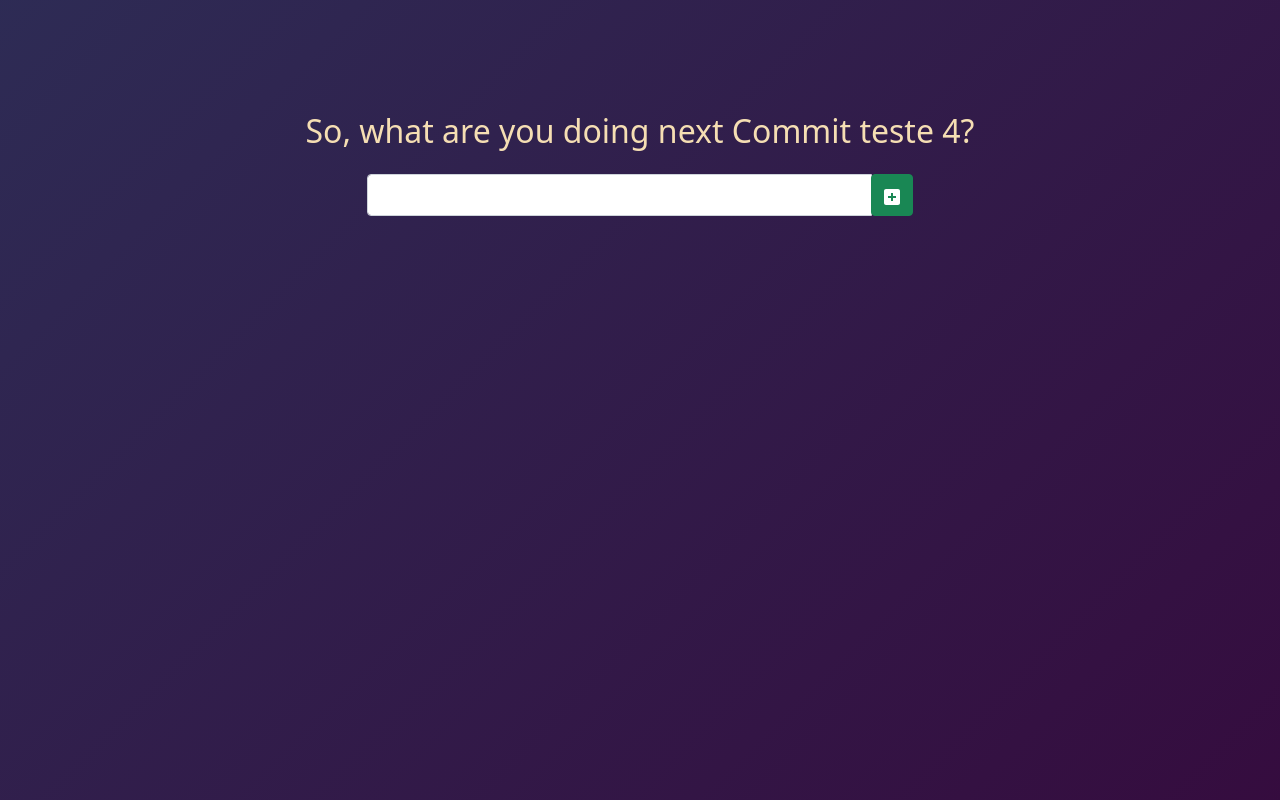
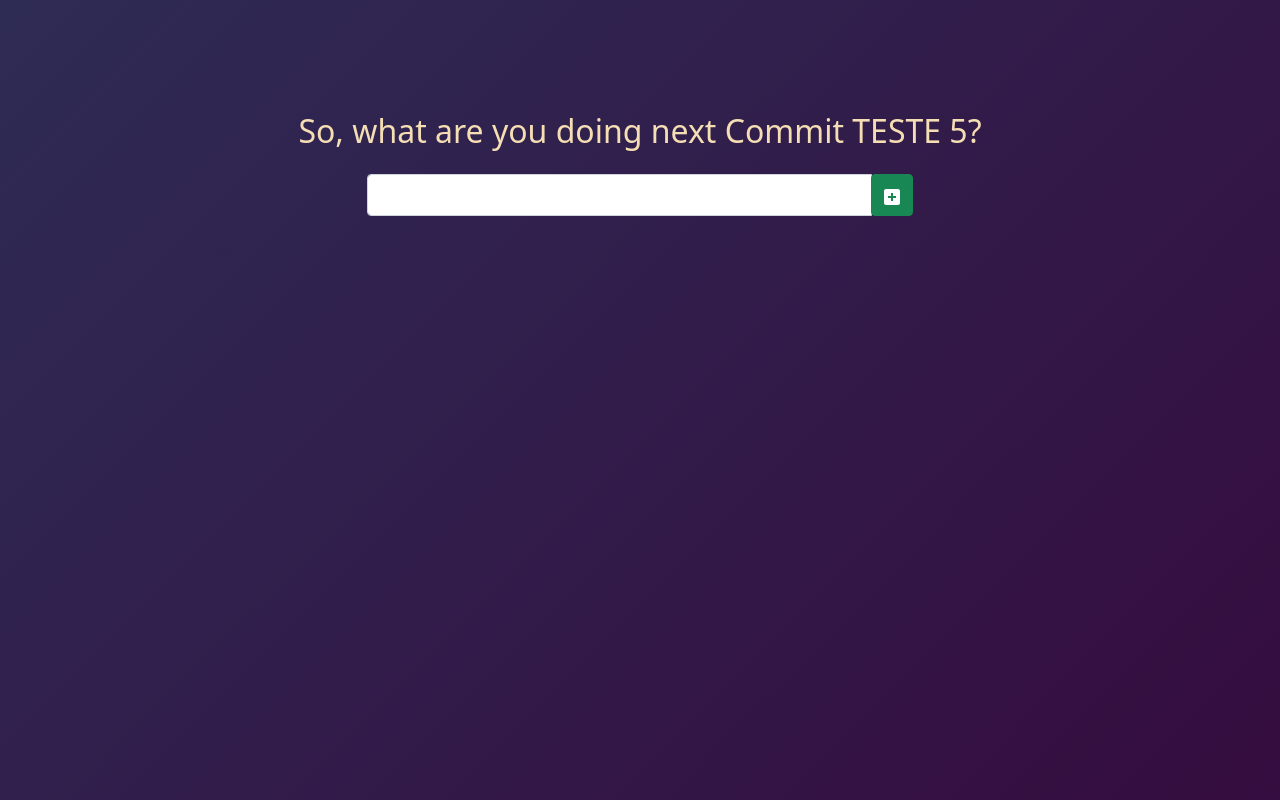
Before and after one commit to barrosoes/react-todo-list, a React (Create React App) app: page / in a window 1280 px wide. Built offline with nearby package versions, Linux system fonts and the light colour scheme.

Commit message:
segundo commit angular app teste NOVO

```diff
--- a/src/InputTask.js
+++ b/src/InputTask.js
@@ -12,7 +12,7 @@ export default function InputTask(props) {
 
   return (
     <div style={{ paddingTop: "10%" }}>
-      <h2>So, what are you doing next Commit teste 4?</h2>
+      <h2>So, what are you doing next Commit TESTE 5?</h2>
       <div className="row justify-content-center">
         <div className="col-6 mt-3 align-self-end">
           <div className="input-group">
```
